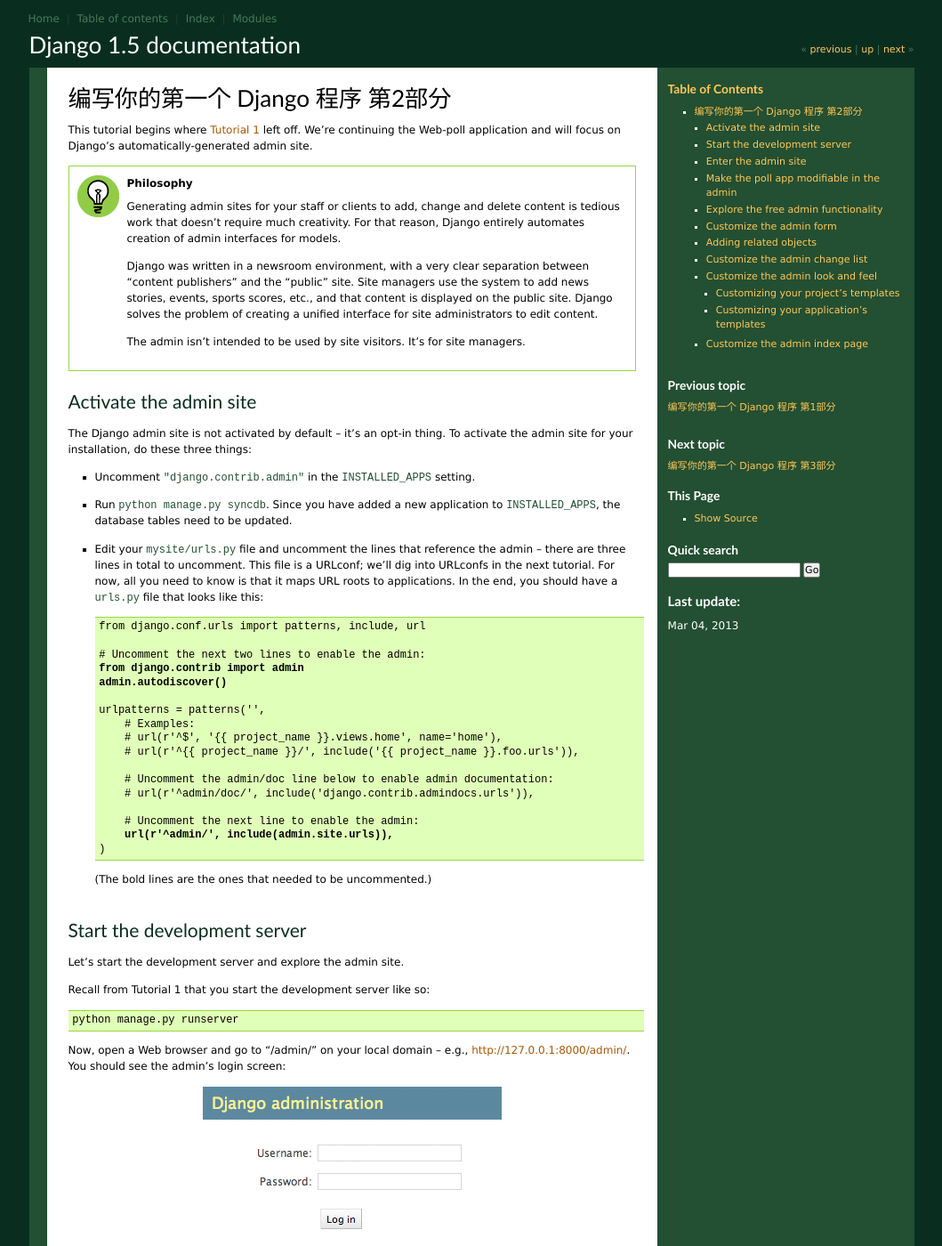
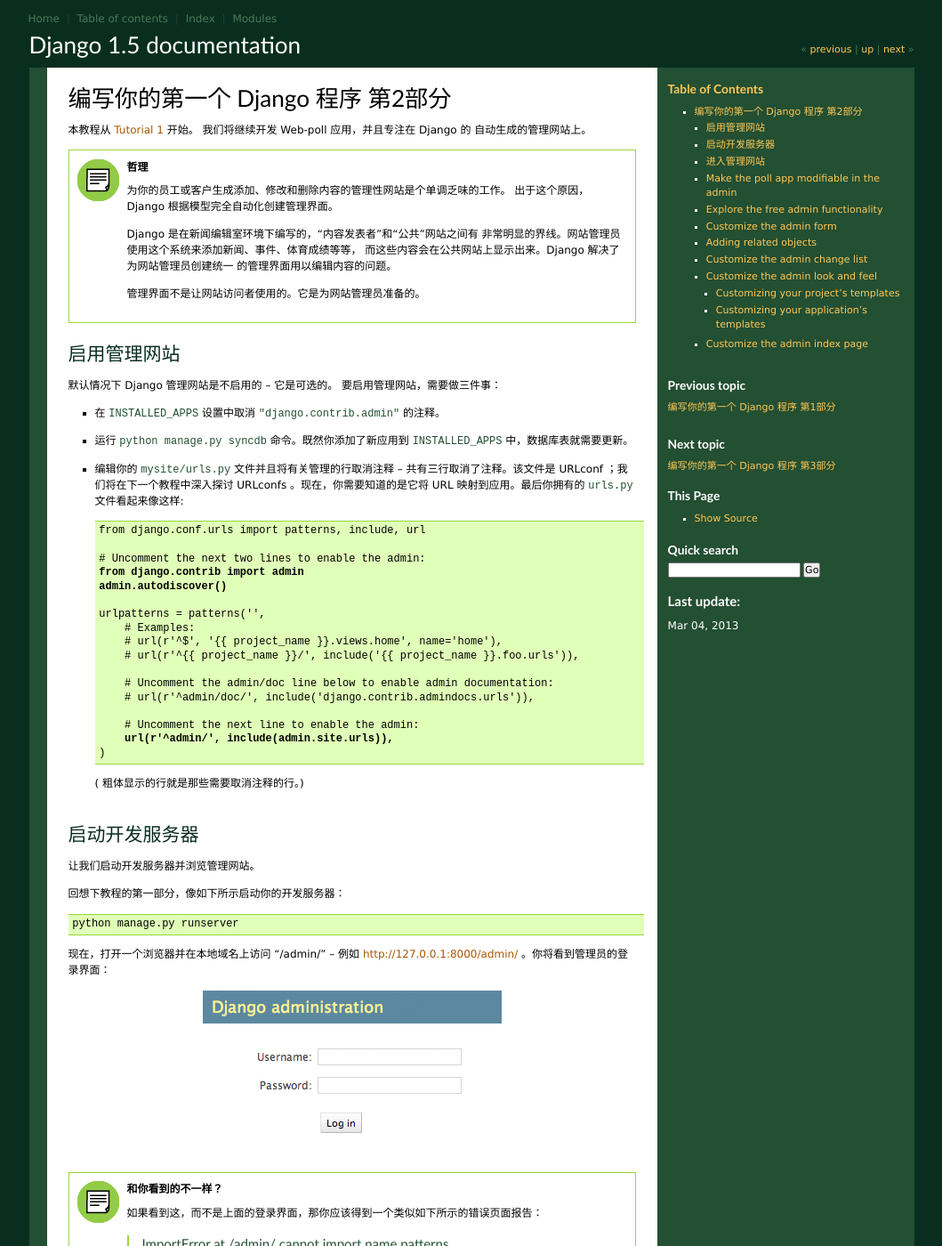
Before and after one commit to yourtion/Django-Chinese-Docs, a Sphinx documentation site: the page built from docs/intro/tutorial02.txt, in a window 1280 px wide and 1400 px high. Shown: the whole window at 89% size, without its empty margins (110-1169 px from the left). Built offline with Sphinx 7.4.7, drawn with Linux system fonts in a browser that asks for light colours; cross-references to code outside the pages are shown as plain code; some of the changed text lies outside the part shown.

Commit message:
翻译至进入管理网站

```diff
--- a/docs/intro/tutorial02.txt
+++ b/docs/intro/tutorial02.txt
@@ -2,41 +2,34 @@
 编写你的第一个 Django 程序 第2部分
 =====================================
 
-This tutorial begins where :doc:`Tutorial 1 </intro/tutorial01>` left off. We're
-continuing the Web-poll application and will focus on Django's
-automatically-generated admin site.
+本教程从 :doc:`Tutorial 1 </intro/tutorial01>` 开始。
+我们将继续开发 Web-poll 应用，并且专注在 Django 的
+自动生成的管理网站上。
 
-.. admonition:: Philosophy
+.. admonition:: 哲理
 
-    Generating admin sites for your staff or clients to add, change and delete
-    content is tedious work that doesn't require much creativity. For that
-    reason, Django entirely automates creation of admin interfaces for models.
+    为你的员工或客户生成添加、修改和删除内容的管理性网站是个单调乏味的工作。
+    出于这个原因，Django 根据模型完全自动化创建管理界面。
 
-    Django was written in a newsroom environment, with a very clear separation
-    between "content publishers" and the "public" site. Site managers use the
-    system to add news stories, events, sports scores, etc., and that content is
-    displayed on the public site. Django solves the problem of creating a
-    unified interface for site administrators to edit content.
+    Django 是在新闻编辑室环境下编写的，“内容发表者”和“公共”网站之间有
+    非常明显的界线。网站管理员使用这个系统来添加新闻、事件、体育成绩等等，
+    而这些内容会在公共网站上显示出来。Django 解决了为网站管理员创建统一
+    的管理界面用以编辑内容的问题。
 
-    The admin isn't intended to be used by site visitors. It's for site
-    managers.
+    管理界面不是让网站访问者使用的。它是为网站管理员准备的。
 
-Activate the admin site
+启用管理网站
 =======================
 
-The Django admin site is not activated by default -- it's an opt-in thing. To
-activate the admin site for your installation, do these three things:
+默认情况下 Django 管理网站是不启用的 -- 它是可选的。
+要启用管理网站，需要做三件事：
 
-* Uncomment ``"django.contrib.admin"`` in the :setting:`INSTALLED_APPS` setting.
+* 在 :setting:`INSTALLED_APPS` 设置中取消 ``"django.contrib.admin"`` 的注释。
 
-* Run ``python manage.py syncdb``. Since you have added a new application
-  to :setting:`INSTALLED_APPS`, the database tables need to be updated.
+* 运行 ``python manage.py syncdb`` 命令。既然你添加了新应用到
+  :setting:`INSTALLED_APPS` 中，数据库表就需要更新。
 
-* Edit your ``mysite/urls.py`` file and uncomment the lines that reference
-  the admin -- there are three lines in total to uncomment. This file is a
-  URLconf; we'll dig into URLconfs in the next tutorial. For now, all you
-  need to know is that it maps URL roots to applications. In the end, you
-  should have a ``urls.py`` file that looks like this:
+* 编辑你的 ``mysite/urls.py`` 文件并且将有关管理的行取消注释  -- 共有三行取消了注释。该文件是 URLconf ；我们将在下一个教程中深入探讨 URLconfs 。现在，你需要知道的是它将 URL 映射到应用。最后你拥有的 ``urls.py`` 文件看起来像这样:
 
   .. parsed-literal::
 
@@ -58,51 +51,46 @@ activate the admin site for your installation, do these three things:
           **url(r'^admin/', include(admin.site.urls)),**
       )
 
-  (The bold lines are the ones that needed to be uncommented.)
+  ( 粗体显示的行就是那些需要取消注释的行。)
 
-Start the development server
+启动开发服务器
 ============================
 
-Let's start the development server and explore the admin site.
+让我们启动开发服务器并浏览管理网站。
 
-Recall from Tutorial 1 that you start the development server like so:
+回想下教程的第一部分，像如下所示启动你的开发服务器：
 
 .. code-block:: bash
 
     python manage.py runserver
 
-Now, open a Web browser and go to "/admin/" on your local domain -- e.g.,
-http://127.0.0.1:8000/admin/. You should see the admin's login screen:
+现在，打开一个浏览器并在本地域名上访问 "/admin/" -- 例如
+http://127.0.0.1:8000/admin/ 。你将看到管理员的登录界面：
 
 .. image:: _images/admin01.png
    :alt: Django admin login screen
 
-.. admonition:: Doesn't match what you see?
+.. admonition:: 和你看到的不一样？
 
-    If at this point, instead of the above login page, you get an error
-    page reporting something like::
+    如果看到这，而不是上面的登录界面，那你应该得到一个类似如下所示的错误页面报告：
 
         ImportError at /admin/
         cannot import name patterns
         ...
 
-    then you're probably using a version of Django that doesn't match this
-    tutorial version. You'll want to either switch to the older tutorial or the
-    newer Django version.
+    那么你很可能使用的 Django 版本不符合本教程的版本。
+    你可以切换到对应的旧版本教程去或者更新到较新的 Django 版本。
 
-Enter the admin site
+进入管理网站
 ====================
 
-Now, try logging in. (You created a superuser account in the first part of this
-tutorial, remember?  If you didn't create one or forgot the password you can
-:ref:`create another one <topics-auth-creating-superusers>`.) You should see
-the Django admin index page:
+现在尝试登录进去。（还记得吗？在本教程的第一部分时你创建过一个超级用户的帐号。如果你没有创建或忘记了密码，你可以
+:ref:`另外创建一个 <topics-auth-creating-superusers>` 。） 你将看到 Djaong 的管理索引页：
 
 .. image:: _images/admin02t.png
    :alt: Django admin index page
 
-You should see a few types of editable content, including groups, users
-and sites. These are core features Django ships with by default.
+你将看到一些可编辑的内容，包括 groups ，users 和 sites 。这些都是 Django 默认情况下自带的核心功能。
 
 Make the poll app modifiable in the admin
 =========================================
```
